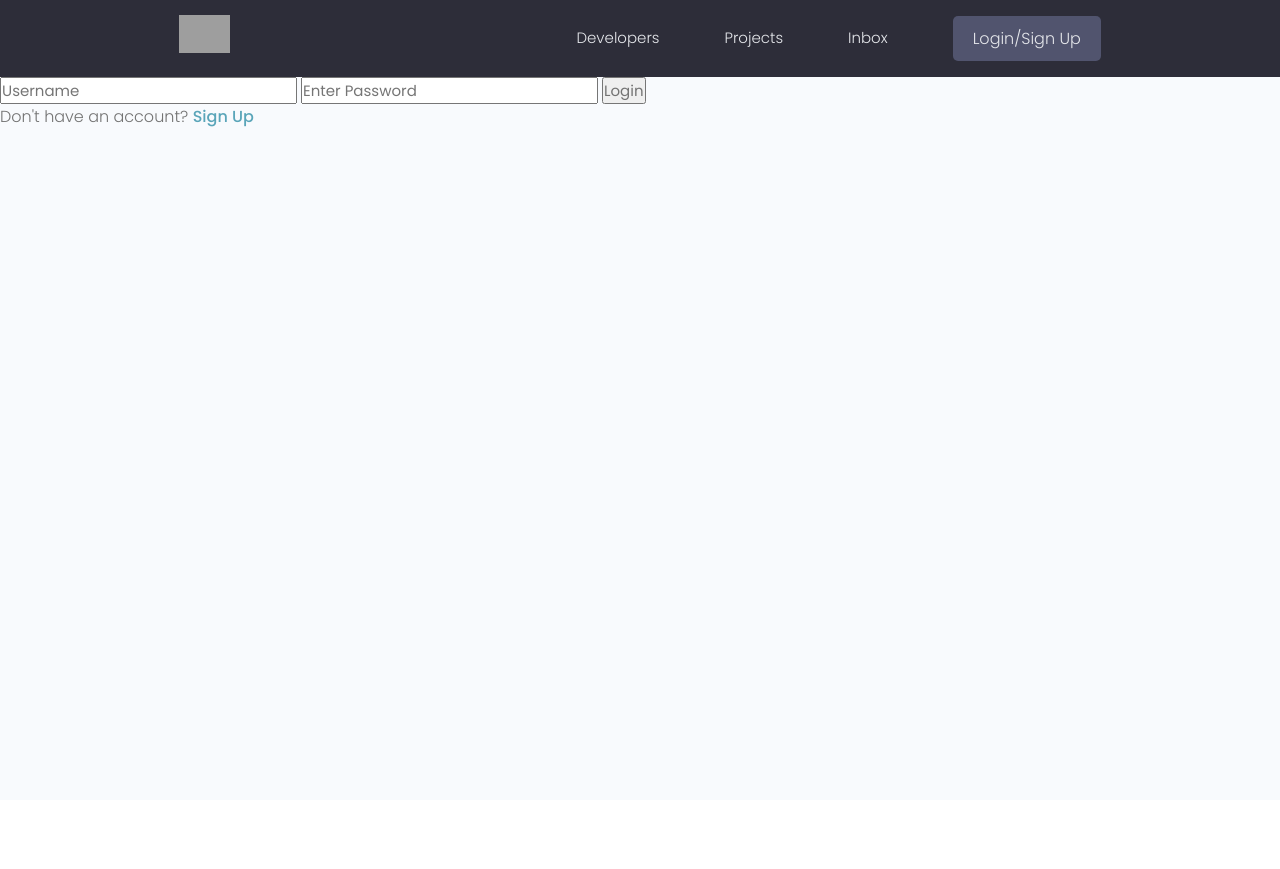
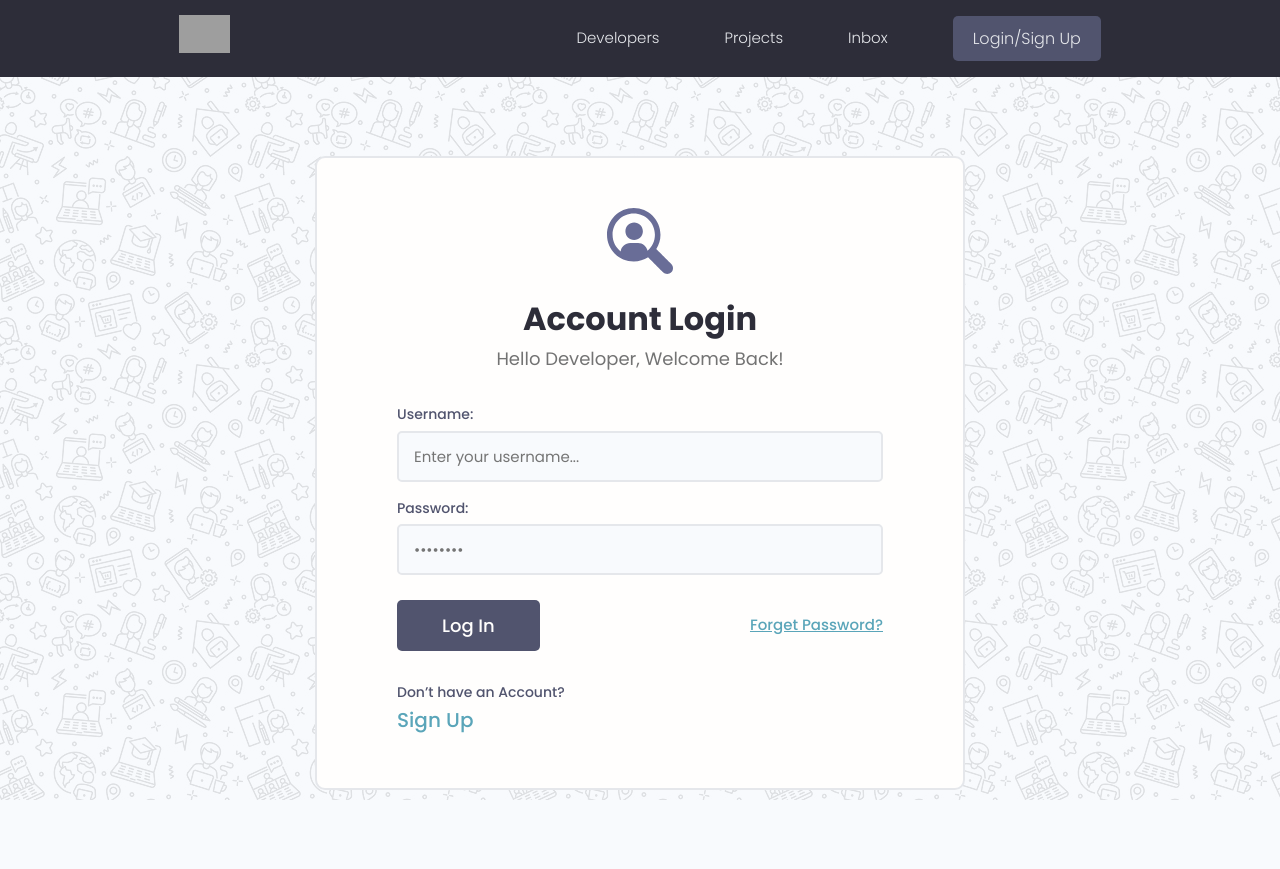
Before and after one commit to AmberForrester/Developer-Platform, a Django app: template devsearch/users/templates/users/login_register.html in a window 1280 px wide. Before the commit the page ends 127 px from the top, so only its background shows below. Run offline with Django 3.2, Linux system fonts and the light colour scheme; the template is opened without the code that fills it, so the values that code supplies are empty; some libraries are stand-ins or nearby versions; grey boxes are pictures that could not be loaded.

Commit message:
Styling Login & Register Page

```diff
--- a/devsearch/projects/forms.py
+++ b/devsearch/projects/forms.py
@@ -1,4 +1,4 @@
-from django.forms import ModelForm
+from django.forms import ModelForm, widgets
 from django import forms
 from .models import Project
 
--- a/devsearch/templates/main.html
+++ b/devsearch/templates/main.html
@@ -8,7 +8,7 @@
     <meta name="viewport" content="width=device-width, initial-scale=1.0"/>
 
     <!-- Favicon -->
-    {% comment %} <link rel="shortcut icon" href="" type=""/> {% endcomment %}
+    <link rel="shortcut icon" href="images/favicon.ico" type="image/x-icon"/>
     <!-- Icon - IconMonster -->
     <link rel="stylesheet" href="https://cdn.iconmonstr.com/1.3.0/css/iconmonstr-iconic-font.min.css"/>
     <!-- Mumble UI -->
@@ -24,12 +24,18 @@
 
     {% include 'navbar.html' %}
 
+
+
     {% if messages %}
-        <ul class="messages">
-    {% for message in messages %}
-        <li{% if message.tags %} class="{{ message.tags }}"{% endif %}>{{ message }}</li>
-    {% endfor %}
-        </ul>
+
+        {% for message in messages %}
+            <div class="alert alert--{{message.tags}}">
+                <p class="alert__message">{{message}}</p>
+                <button class="alert__close">⨯</button>
+            </div>
+        {% endfor %}
+
+
     {% endif %}
 
 
--- a/devsearch/users/templates/users/login_register.html
+++ b/devsearch/users/templates/users/login_register.html
@@ -1,30 +1,117 @@
 {% extends 'main.html' %}
+{% load static %}
 {% block content %}
 
 
 {% if page == 'register' %}
 
-    <h1> Register User </h1>
+<div class="auth">
 
-    <form method='POST' action="{% url 'register' %}">
-        {% csrf_token %}
-        {{form.as_p}}
-        <input type='submit' value='Register User'/>
-    </form>
+  <div class="card">
 
-    <p> Already have an account? <a href="{% url 'register' %}">Sign Up</a></p>
+    <div class="auth__header text-center">
+          <a href="/">
+            <img src="{% static 'images/icon.svg' %}" alt="icon" />
+          </a>
+          <h3>Register an Account</h3>
+          <p>Create a new Developer account</p>
+        </div>
+
+        <form method='POST' action="{% url 'register' %}" class="form auth__form">
+
+          {% csrf_token %}
+
+          {% for field in form %}
+
+            <div class="form__field">
+              <label for="formInput#text">{{field.label}}</label>
+              {{field}}
+
+              {% comment %} {% if field.help_text %}
+                <small>{{field.help_text}}</small>
+              {% endif %} {% endcomment %}
+
+              {% for error in field.errors %}
+
+                <p style='color: red;'>{{error}}</p>
+
+              {% endfor %}
+
+            </div>
+
+          {% endfor %}
+
+
+          <div class="auth__actions">
+            <input class="btn btn--sub btn--lg" type="submit" value="Sign  In" />
+          </div>
+
+        </form>
+        <div class="auth__alternative">
+          <p>Already have an Account?</p>
+          <a href="{% url 'login' %}">Log In</a>
+    </div>
+
+  </div>
+</div>
+
+
 
 {% else %}
-<form action="{% url 'login' %}" method='POST'>
 
-    {% csrf_token %}
-    <input type='text' name='username' placeholder='Username'/>
-    <input type='password' name='password' placeholder='Enter Password'/>
-    <input type='submit' value='Login'/>
+<div class="auth">
 
-    <p> Don't have an account? <a href="{% url 'register' %}">Sign Up</a></p>
+    <div class="card">
 
-</form>
+      <div class="auth__header text-center">
+        <a href="/">
+          <img src="{% static 'images/icon.svg' %}" alt="icon" />
+        </a>
+        <h3>Account Login</h3>
+        <p>Hello Developer, Welcome Back!</p>
+      </div>
+
+      <form action="{% url 'login' %}" method='POST' class="form auth__form">
+
+        {% csrf_token %}
+
+        <!-- Input:Username -->
+        <div class="form__field">
+          <label for="formInput#text">Username: </label>
+          <input
+            class="input input--text"
+            id="formInput#text"
+            type="text"
+            name="username"
+            placeholder="Enter your username..."
+          />
+        </div>
+
+        <!-- Input:Password -->
+        <div class="form__field">
+          <label for="formInput#password">Password: </label>
+          <input
+            class="input input--password"
+            id="formInput#passowrd"
+            type="password"
+            name="password"
+            placeholder="••••••••"
+          />
+        </div>
+        <div class="auth__actions">
+          <input class="btn btn--sub btn--lg" type="submit" value="Log In" />
+          <a href="forgetpassword.html">Forget Password?</a>
+        </div>
+      </form>
+
+      <div class="auth__alternative">
+        <p>Don’t have an Account?</p>
+        <a href="{% url 'register' %}">Sign Up</a>
+      </div>
+
+    </div>
+</div>
+
 {% endif %}
 
 {% endblock content %}
```
Also changed, not shown: devsearch/templates/login.html (added, +53 -0 lines), devsearch/templates/signup.html (added, +78 -0 lines), devsearch/users/forms.py (+7 -1 lines), devsearch/db.sqlite3.
